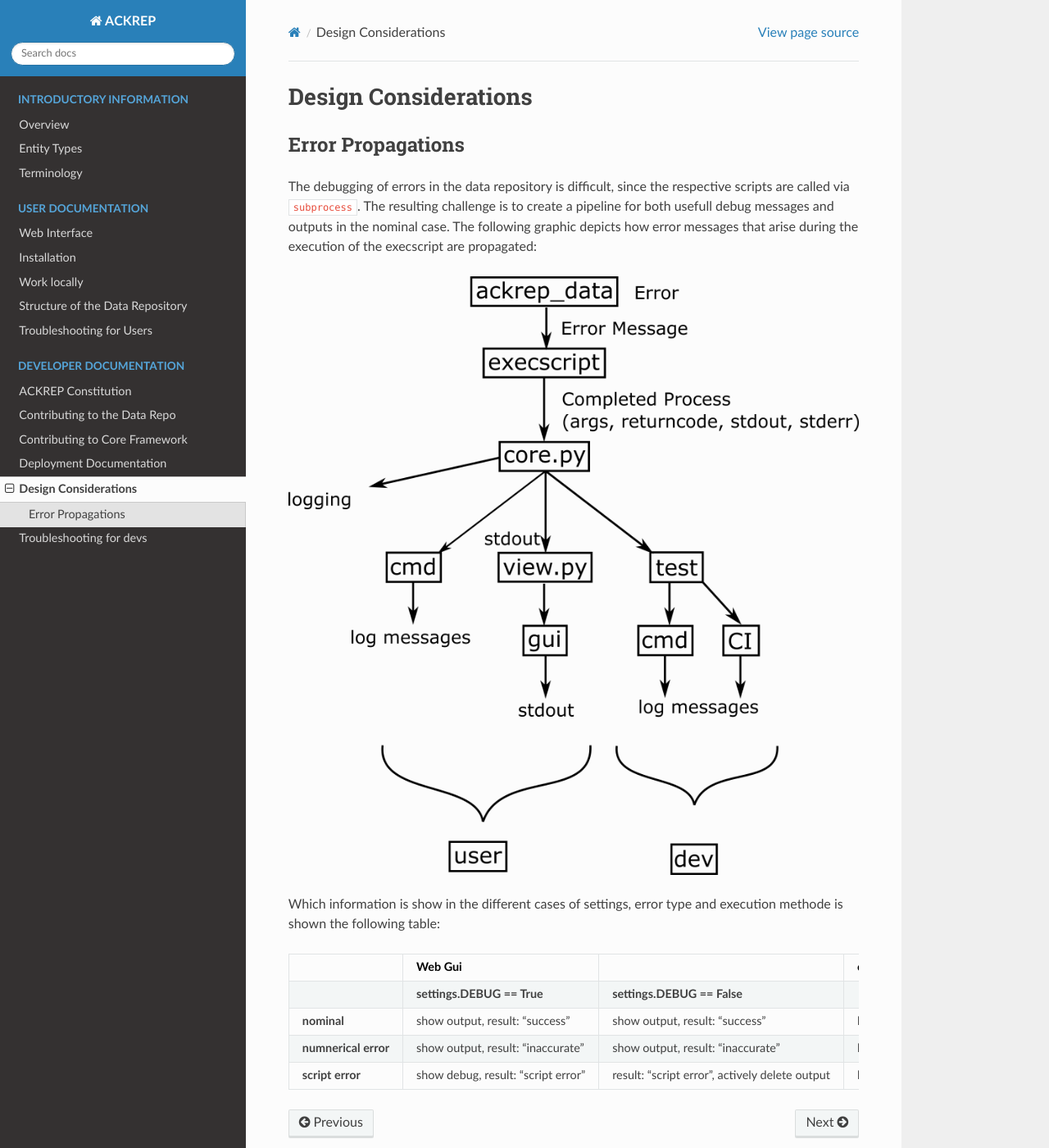
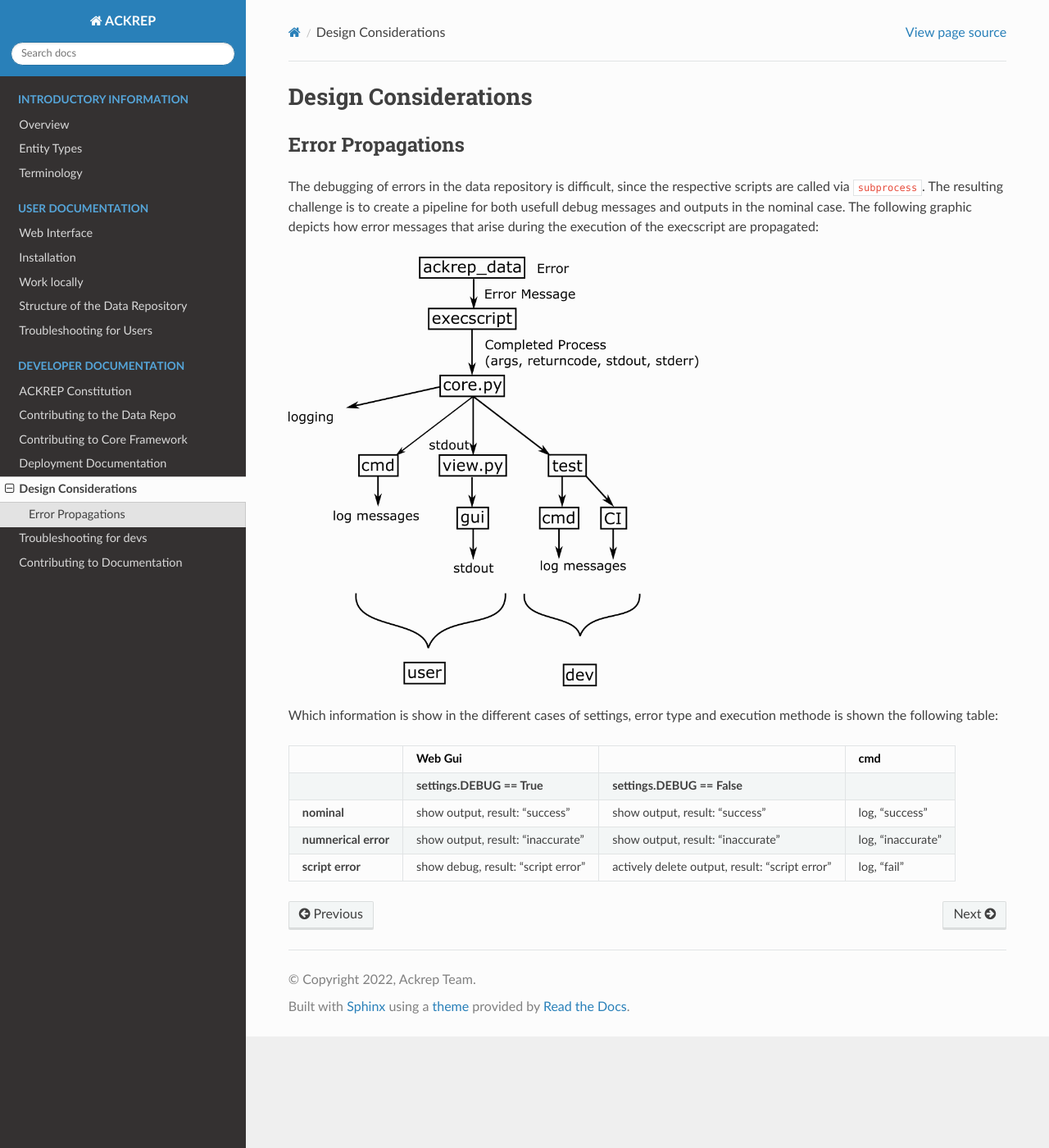
Before and after one commit to ackrep-org/ackrep_doc, a Sphinx documentation site: the page built from docs/source/devdoc/design_considerations.md, in a window 1280 px wide and 1400 px high. Shown: the whole window at 82% size. Built offline with Sphinx 7.4.7 and the Read the Docs theme 2.0.0, drawn with Linux system fonts in a browser that asks for light colours.

Commit message:
feat: doc doc added, screen width unlimited, image size

````diff
--- /dev/null
+++ b/docs/source/_static/style.css
@@ -0,0 +1,3 @@
+.wy-nav-content {
+    max-width: none;
+}
--- /dev/null
+++ b/docs/source/_templates/layout.html
@@ -0,0 +1,4 @@
+{% extends "!layout.html" %}
+{% block extrahead %}
+    <link href="{{ pathto('_static/style.css', True) }}" rel="stylesheet" type="text/css">
+{% endblock %}
--- a/docs/source/devdoc/design_considerations.md
+++ b/docs/source/devdoc/design_considerations.md
@@ -3,13 +3,16 @@
 ## Error Propagations
 The debugging of errors in the data repository is difficult, since the respective scripts are called via `subprocess`. The resulting challenge is to create a pipeline for both usefull debug messages and outputs in the nominal case. The following graphic depicts how error messages that arise during the execution of the execscript are propagated:
 
-![error propagation](error_propagation.png)
+```{image} error_propagation.png
+:width: 500
+```
+
 
 Which information is show in the different cases of settings, error type and execution methode is shown the following table:
 
 |                      | Web Gui                            |                                   | cmd             |
 |----------------------|------------------------------------|-----------------------------------|-----------------|
 |                      | **settings.DEBUG == True**         | **settings.DEBUG == False**       |                 |
-| **nominal**          | show output, result: "success"     | show output, result: "success"    | log, success    |
-| **numnerical error** | show output, result: "inaccurate"   | show output, result: "inaccurate" | log, inaccurate |
-| **script error**     | show debug, result: "script error" | result: "script error", actively delete output           | log, fail       |
+| **nominal**          | show output, result: "success"     | show output, result: "success"    | log, "success"    |
+| **numnerical error** | show output, result: "inaccurate"   | show output, result: "inaccurate" | log, "inaccurate" |
+| **script error**     | show debug, result: "script error" | actively delete output, result: "script error"      | log, "fail"       |
--- a/requirements.txt
+++ b/requirements.txt
@@ -1,4 +1,4 @@
+sphinx
 myst-parser
 sphinx_rtd_theme
-rst-to-myst[sphinx]
-mdit-py-plugins==3.0
+# rst-to-myst[sphinx]
````
Also changed, not shown: docs/source/devdoc/contributing_deployment.md (+16 -16 lines), docs/source/devdoc/contributing_docs.md (added, +40 -0 lines), docs/source/devdoc/contributing_framework.md (+4 -4 lines), docs/source/index.md (+1 -0 lines).
